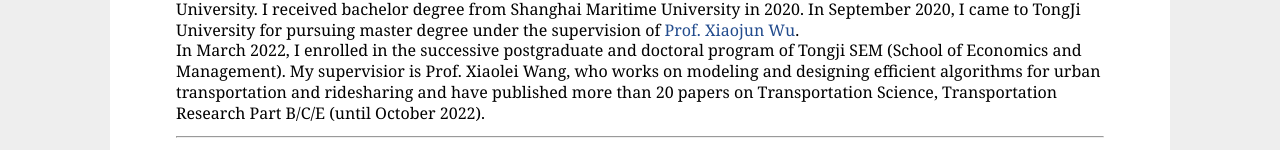
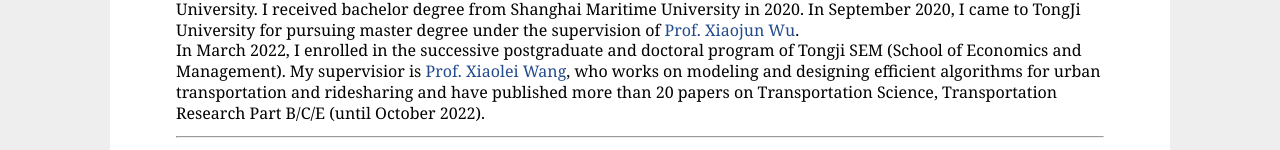
Before and after one commit to WenXinZhou98/wenxinzhou98.github.io, a plain HTML site: page index.html in a window 1280 px wide. Shown: the part 365-515 px from the top of the page. Drawn offline with Linux system fonts and the light colour scheme.

Commit message:
Update index.html

```diff
--- a/index.html
+++ b/index.html
@@ -26,7 +26,7 @@ Email: zhouwenxin@tongji.edu.cn<br>
 <h3>Biography</h3>
 <p>
 Hi everyone, my name is WenXin Zhou. I was born in Shanghai, China in July 1998. Now I'm a Ph.D student of TongJi University. I received bachelor degree from Shanghai Maritime University in 2020. In September 2020, I came to TongJi University for pursuing master degree under the supervision of <a href="https://sem.tongji.edu.cn/semch/15039.html">Prof. Xiaojun Wu</a>.<br/>
-In March 2022, I enrolled in the successive postgraduate and doctoral program of Tongji SEM (School of Economics and Management). My supervisior is Prof. Xiaolei Wang, who works on modeling and designing efficient algorithms for urban transportation and ridesharing and have published more than 20 papers on Transportation Science, Transportation Research Part B/C/E (until October 2022).
+In March 2022, I enrolled in the successive postgraduate and doctoral program of Tongji SEM (School of Economics and Management). My supervisior is <a href="https://sem.tongji.edu.cn/semch/34528.html">Prof. Xiaolei Wang</a>, who works on modeling and designing efficient algorithms for urban transportation and ridesharing and have published more than 20 papers on Transportation Science, Transportation Research Part B/C/E (until October 2022).
 </p>
 
 <hr>
```
